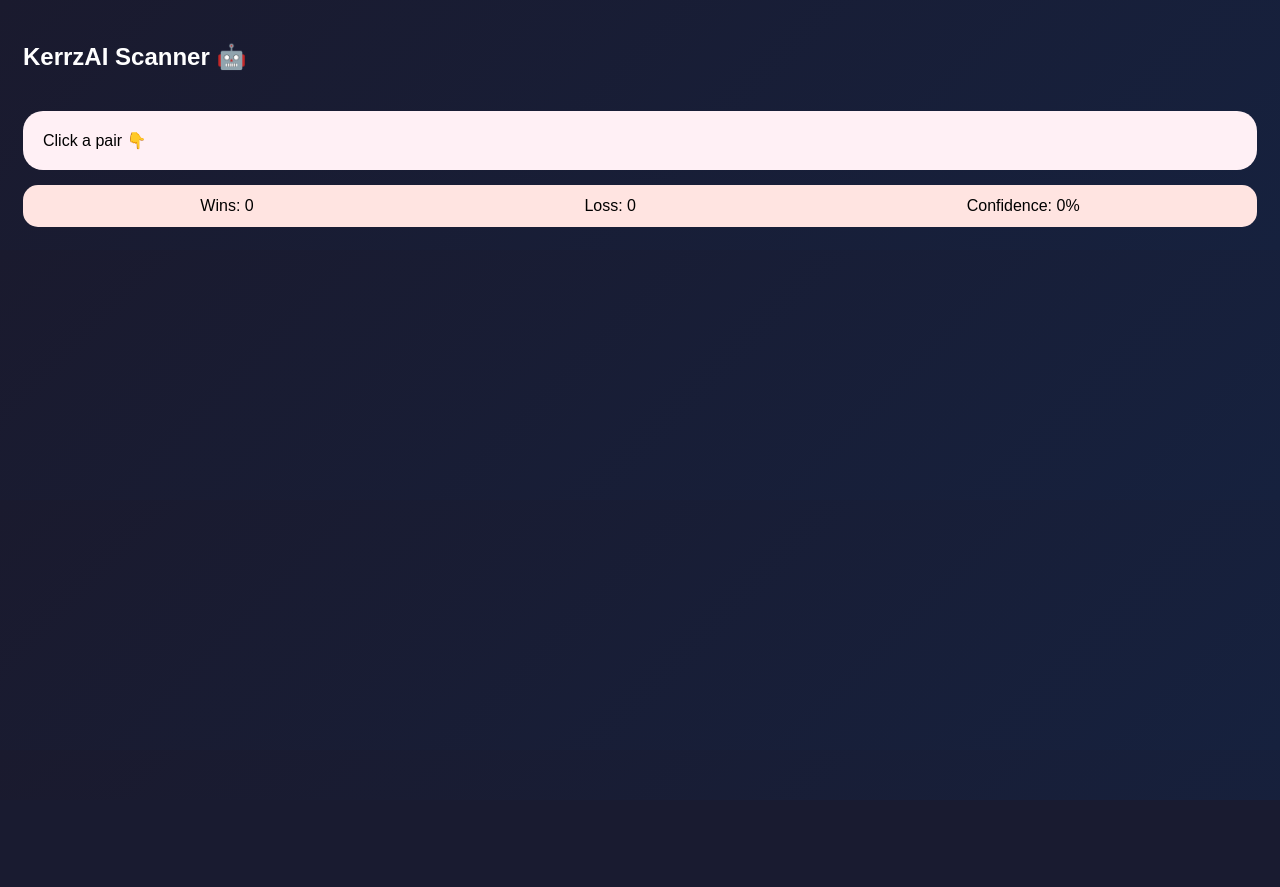
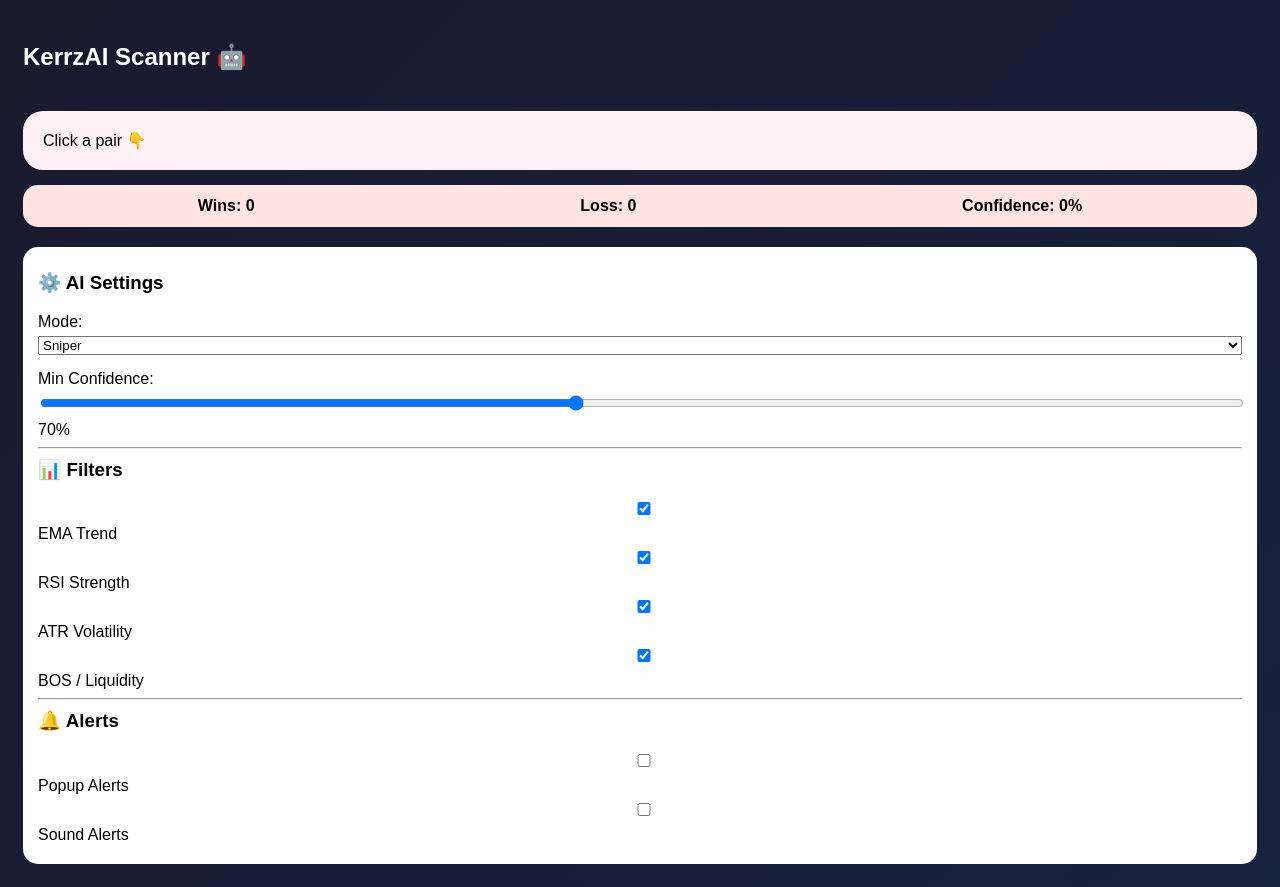
Before and after one commit to whittakerwhittaker123-commits/KerrzAi, a Flask app: page / in a window 1280 px wide. Before the commit the page ends 750 px from the top, so only its background shows below. Run offline with Flask 3, Linux system fonts and the light colour scheme; data that the repository does not hold is empty.

Commit message:
Update index.html

```diff
--- a/templates/index.html
+++ b/templates/index.html
@@ -12,24 +12,33 @@ body {
   padding: 15px;
 }
 
+/* GRID */
 .grid {
   display: grid;
   grid-template-columns: repeat(2, 1fr);
   gap: 15px;
 }
 
+/* CARDS */
 .card {
   background: linear-gradient(135deg,#ffb6c1,#ffc0cb);
   color: black;
   padding: 15px;
   border-radius: 20px;
   cursor: pointer;
+  transition: 0.3s;
+  box-shadow: 0 5px 15px rgba(0,0,0,0.3);
+}
+
+.card:hover {
+  transform: scale(1.05);
 }
 
 .buy { border-left: 6px solid green; }
 .sell { border-left: 6px solid red; }
 .wait { border-left: 6px solid orange; }
 
+/* TRADE BOX */
 .trade-box {
   margin-top: 20px;
   padding: 20px;
@@ -38,6 +47,7 @@ body {
   border-radius: 20px;
 }
 
+/* DASHBOARD */
 .dashboard {
   display: flex;
   justify-content: space-around;
@@ -46,6 +56,31 @@ body {
   border-radius: 15px;
   margin-top: 15px;
   color: black;
+  font-weight: bold;
+}
+
+/* 🔥 PRO PANEL */
+.pro-panel {
+  margin-top: 20px;
+  padding: 15px;
+  background: #ffffff;
+  color: black;
+  border-radius: 15px;
+}
+
+.pro-panel h3 {
+  margin-top: 10px;
+}
+
+.pro-panel label {
+  display: block;
+  margin: 5px 0;
+}
+
+.pro-panel select,
+.pro-panel input {
+  width: 100%;
+  margin-bottom: 10px;
 }
 </style>
 </head>
@@ -54,23 +89,67 @@ body {
 
 <h2>KerrzAI Scanner 🤖</h2>
 
+<!-- 🔥 PAIRS -->
 <div id="grid" class="grid"></div>
 
+<!-- 🔥 TRADE DETAILS -->
 <div id="tradeBox" class="trade-box">
-Click a pair 👇
+  Click a pair 👇
 </div>
 
+<!-- 🔥 DASHBOARD -->
 <div class="dashboard">
   <div>Wins: <span id="wins">0</span></div>
   <div>Loss: <span id="loss">0</span></div>
   <div>Confidence: <span id="conf">0%</span></div>
 </div>
 
+<!-- 🔥 NEW PRO UI -->
+<div class="pro-panel">
+
+  <h3>⚙️ AI Settings</h3>
+
+  <label>Mode:</label>
+  <select id="mode">
+    <option>Sniper</option>
+    <option>Scalper</option>
+    <option>Smart Money</option>
+  </select>
+
+  <label>Min Confidence:</label>
+  <input type="range" id="minConf" min="50" max="95" value="70">
+  <span id="confVal">70%</span>
+
+  <hr>
+
+  <h3>📊 Filters</h3>
+
+  <label><input type="checkbox" checked> EMA Trend</label>
+  <label><input type="checkbox" checked> RSI Strength</label>
+  <label><input type="checkbox" checked> ATR Volatility</label>
+  <label><input type="checkbox" checked> BOS / Liquidity</label>
+
+  <hr>
+
+  <h3>🔔 Alerts</h3>
+
+  <label><input type="checkbox"> Popup Alerts</label>
+  <label><input type="checkbox"> Sound Alerts</label>
+
+</div>
+
 <script>
 
+// ===============================
+// 📡 LOAD SCANNER
+// ===============================
 async function loadScanner(){
   try {
-    const res = await fetch('/scan');
+
+    const mode = document.getElementById("mode").value;
+    const minConf = document.getElementById("minConf").value;
+
+    const res = await fetch(`/scan?mode=${mode}&min_conf=${minConf}`);
     const data = await res.json();
 
     let grid = document.getElementById("grid");
@@ -81,17 +160,17 @@ async function loadScanner(){
       let d = data[pair];
 
       let type = "wait";
-      if (d.signal.includes("BUY")) type = "buy";
-      if (d.signal.includes("SELL")) type = "sell";
+      if (d.signal && d.signal.includes("BUY")) type = "buy";
+      if (d.signal && d.signal.includes("SELL")) type = "sell";
 
       let card = document.createElement("div");
       card.className = "card " + type;
 
       card.innerHTML = `
         <h3>${pair}</h3>
-        <p><b>${d.signal}</b></p>
-        <p>${d.trend}</p>
-        <p>${d.confidence}%</p>
+        <p><b>${d.signal || "WAIT"}</b></p>
+        <p>${d.trend || "..."}</p>
+        <p>${d.confidence || 0}%</p>
       `;
 
       card.onclick = () => showTrade(pair, d);
@@ -104,27 +183,45 @@ async function loadScanner(){
   }
 }
 
+
+// ===============================
+// 📊 SHOW TRADE
+// ===============================
 function showTrade(pair, d){
+
   document.getElementById("tradeBox").innerHTML = `
     <h2>${pair}</h2>
-    <p><b>Trend:</b> ${d.trend}</p>
-    <p><b>Signal:</b> ${d.signal}</p>
+
+    <p><b>Trend:</b> ${d.trend || "-"}</p>
+    <p><b>Signal:</b> ${d.signal || "-"}</p>
 
     <hr>
 
-    <p><b>Entry:</b> ${d.entry}</p>
-    <p><b>TP:</b> ${d.tp}</p>
-    <p><b>SL:</b> ${d.sl}</p>
+    <p><b>Entry:</b> ${d.entry || "-"}</p>
+    <p><b>TP:</b> ${d.tp || "-"}</p>
+    <p><b>SL:</b> ${d.sl || "-"}</p>
 
     <hr>
 
-    <p><b>BOS:</b> ${d.bos}</p>
-    <p><b>Confidence:</b> ${d.confidence}%</p>
+    <p><b>BOS:</b> ${d.bos || "-"}</p>
+    <p><b>Confidence:</b> ${d.confidence || 0}%</p>
   `;
 
-  document.getElementById("conf").innerText = d.confidence + "%";
+  document.getElementById("conf").innerText = (d.confidence || 0) + "%";
 }
 
+
+// ===============================
+// 🎛 SLIDER UPDATE
+// ===============================
+document.getElementById("minConf").addEventListener("input", (e) => {
+  document.getElementById("confVal").innerText = e.target.value + "%";
+});
+
+
+// ===============================
+// 🔄 AUTO REFRESH
+// ===============================
 setInterval(loadScanner, 4000);
 loadScanner();
 
```
